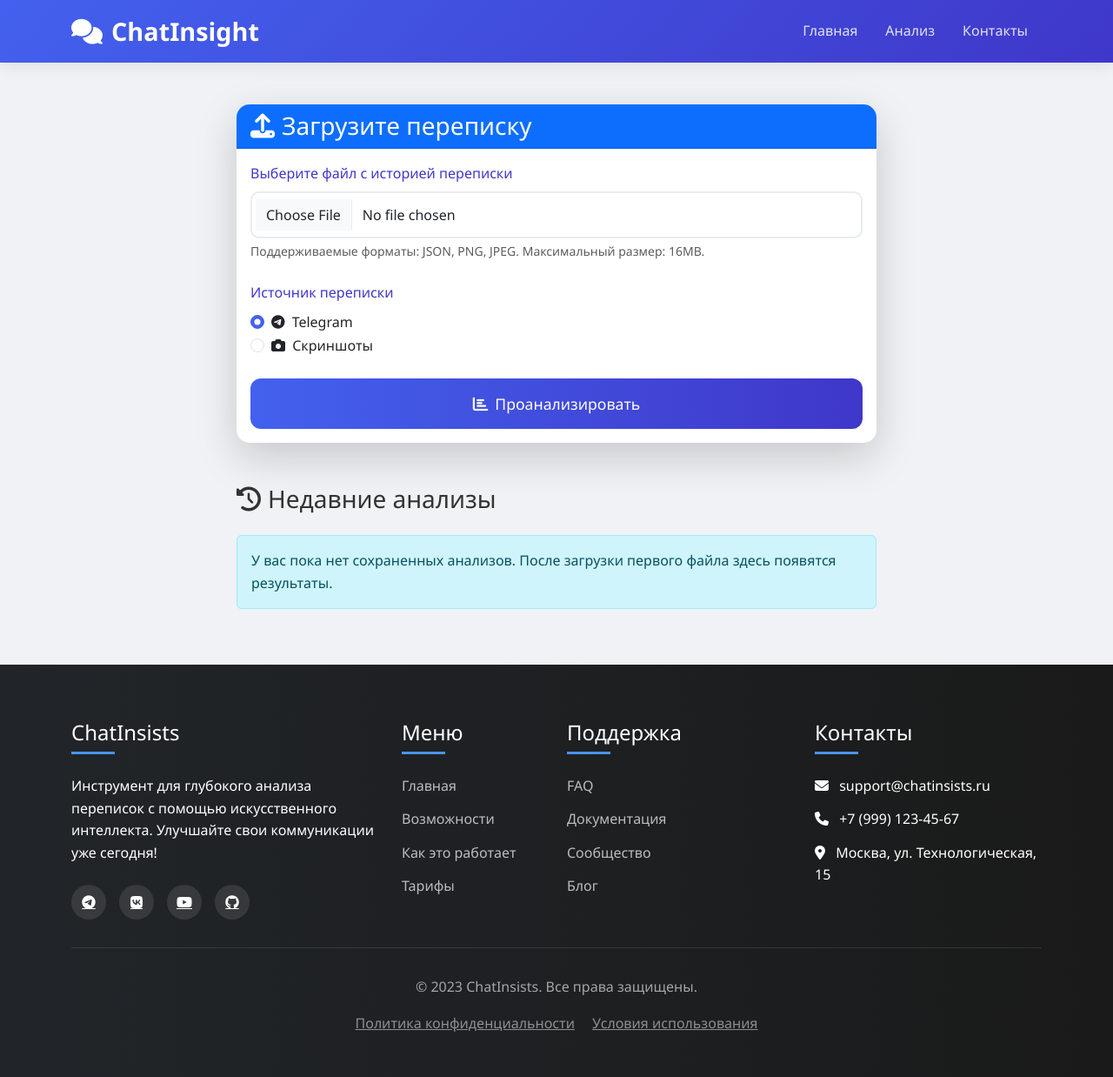
After one commit to mrNikGrig/dating-hacaton, a Flask app: page /chat in a window 1280 px wide. The commit adds this page. Shown: the whole page at 87% size. Run offline with Flask 3, Linux system fonts and the light colour scheme; some libraries are stand-ins or nearby versions.

Commit message:
add frontend

```diff
--- a/frontend/main.py
+++ b/frontend/main.py
@@ -1,10 +1,30 @@
 from flask import Flask, render_template
 
+
 app = Flask(__name__)
+
 
 @app.route('/')
 def index():
     return render_template('index.html')
 
+
+@app.route('/chat')
+def chat_page():
+    """Страница для загрузки и анализа чатов"""
+    return render_template('chat.html')
+
+
+# @app.route('/', methods=['GET', 'POST'])
+# def index():
+#     # if request.method == 'POST':
+#     #     # ... существующая логика обработки файла ...
+#     #     return render_template('index.html',
+#     #                          analysis=analysis_results,
+#     #                          filename=unique_filename)
+
+#     return render_template('index.html')
+
+
 if __name__ == '__main__':
     app.run(debug=True)
--- a/frontend/static/css/style.css
+++ b/frontend/static/css/style.css
@@ -258,3 +258,50 @@ body {
         font-size: 2rem;
     }
 }
+
+/* Страница анализа */
+.chat-upload .card {
+    border-radius: 15px;
+    border: none;
+}
+
+.chat-upload .card-header {
+    border-radius: 15px 15px 0 0 !important;
+    font-size: 1.3rem;
+}
+
+.chat-upload .form-label {
+    font-weight: 500;
+    color: var(--secondary);
+}
+
+.chat-upload .form-control {
+    padding: 0.8rem 1rem;
+    border: 2px solid var(--light-gray);
+    border-radius: 10px;
+    transition: var(--transition);
+}
+
+.chat-upload .form-control:focus {
+    border-color: var(--accent);
+    box-shadow: 0 0 0 0.25rem rgba(67, 97, 238, 0.25);
+}
+
+.chat-upload .form-check-input:checked {
+    background-color: var(--primary);
+    border-color: var(--primary);
+}
+
+.chat-upload .btn-primary {
+    background: linear-gradient(to right, var(--primary), var(--secondary));
+    border: none;
+    padding: 1rem;
+    font-size: 1.1rem;
+    border-radius: 12px;
+    transition: var(--transition);
+}
+
+.chat-upload .btn-primary:hover {
+    transform: translateY(-3px);
+    box-shadow: 0 7px 20px rgba(67, 97, 238, 0.4);
+}
--- /dev/null
+++ b/frontend/templates/chat.html
@@ -0,0 +1,149 @@
+<!DOCTYPE html>
+<html lang="ru">
+<head>
+    <meta charset="UTF-8">
+    <meta name="viewport" content="width=device-width, initial-scale=1.0">
+    <title>Анализ переписки | ChatInsight</title>
+    <link href="https://cdn.jsdelivr.net/npm/bootstrap@5.3.0/dist/css/bootstrap.min.css" rel="stylesheet">
+    <link rel="stylesheet" href="https://cdnjs.cloudflare.com/ajax/libs/font-awesome/6.4.0/css/all.min.css">
+    <link rel="stylesheet" href="{{ url_for('static', filename='css/style.css') }}">
+</head>
+<body>
+    <!-- Навигационная панель -->
+    <nav class="navbar navbar-expand-lg navbar-dark sticky-top">
+        <div class="container">
+            <a class="navbar-brand" href="/">
+                <i class="fas fa-comments"></i>ChatInsight
+            </a>
+            <button class="navbar-toggler" type="button" data-bs-toggle="collapse" data-bs-target="#navbarNav">
+                <span class="navbar-toggler-icon"></span>
+            </button>
+            <div class="collapse navbar-collapse" id="navbarNav">
+                <ul class="navbar-nav ms-auto">
+                    <li class="nav-item">
+                        <a class="nav-link" href="/">Главная</a>
+                    </li>
+                    <li class="nav-item">
+                        <a class="nav-link active" href="/chat">Анализ</a>
+                    </li>
+                    <li class="nav-item">
+                        <a class="nav-link" href="#contact">Контакты</a>
+                    </li>
+                </ul>
+            </div>
+        </div>
+    </nav>
+
+    <!-- Основной контент -->
+    <section class="chat-upload py-5">
+        <div class="container">
+            <div class="row justify-content-center">
+                <div class="col-lg-8">
+                    <div class="card shadow-lg">
+                        <div class="card-header bg-primary text-white">
+                            <h3 class="mb-0"><i class="fas fa-upload me-2"></i>Загрузите переписку</h3>
+                        </div>
+                        <div class="card-body">
+                            <form action="/" method="POST" enctype="multipart/form-data">
+                                <div class="mb-4">
+                                    <label for="chatFile" class="form-label">Выберите файл с историей переписки</label>
+                                    <input class="form-control" type="file" id="chatFile" name="file" accept=".txt,.csv,.json" required>
+                                    <div class="form-text">
+                                        Поддерживаемые форматы: JSON, PNG, JPEG. Максимальный размер: 16MB.
+                                    </div>
+                                </div>
+
+                                <div class="mb-4">
+                                    <label class="form-label">Источник переписки</label>
+                                    <div class="form-check">
+                                        <input class="form-check-input" type="radio" name="source" id="telegram" value="telegram" checked>
+                                        <label class="form-check-label" for="telegram">
+                                            <i class="fab fa-telegram me-1"></i> Telegram
+                                        </label>
+                                    </div>
+                                    <div class="form-check">
+                                        <input class="form-check-input" type="radio" name="source" id="screenshot" value="screenshot">
+                                        <label class="form-check-label" for="screenshot">
+                                            <i class="fas fa-camera me-1"></i> Скриншоты
+                                        </label>
+                                    </div>
+                                </div>
+
+                                <div class="d-grid">
+                                    <button type="submit" class="btn btn-primary btn-lg">
+                                        <i class="fas fa-chart-bar me-2"></i>Проанализировать
+                                    </button>
+                                </div>
+                            </form>
+                        </div>
+                    </div>
+
+                    <div class="mt-5">
+                        <h3 class="mb-4"><i class="fas fa-history me-2"></i>Недавние анализы</h3>
+                        <div class="alert alert-info">
+                            У вас пока нет сохраненных анализов. После загрузки первого файла здесь появятся результаты.
+                        </div>
+                    </div>
+                </div>
+            </div>
+        </div>
+    </section>
+
+    <!-- Футер -->
+    <footer id="contact" class="footer">
+        <div class="container">
+            <div class="row">
+                <div class="col-lg-4 mb-4 mb-lg-0">
+                    <h3 class="footer-title">ChatInsists</h3>
+                    <p>Инструмент для глубокого анализа переписок с помощью искусственного интеллекта. Улучшайте свои коммуникации уже сегодня!</p>
+                    <div class="social-links">
+                        <a href="#"><i class="fab fa-telegram"></i></a>
+                        <a href="#"><i class="fab fa-vk"></i></a>
+                        <a href="#"><i class="fab fa-youtube"></i></a>
+                        <a href="#"><i class="fab fa-github"></i></a>
+                    </div>
+                </div>
+                <div class="col-lg-2 col-md-4 mb-4 mb-md-0">
+                    <h3 class="footer-title">Меню</h3>
+                    <ul class="footer-links">
+                        <li><a href="#">Главная</a></li>
+                        <li><a href="#features">Возможности</a></li>
+                        <li><a href="#how-it-works">Как это работает</a></li>
+                        <li><a href="#">Тарифы</a></li>
+                    </ul>
+                </div>
+                <div class="col-lg-3 col-md-4 mb-4 mb-md-0">
+                    <h3 class="footer-title">Поддержка</h3>
+                    <ul class="footer-links">
+                        <li><a href="#">FAQ</a></li>
+                        <li><a href="#">Документация</a></li>
+                        <li><a href="#">Сообщество</a></li>
+                        <li><a href="#">Блог</a></li>
+                    </ul>
+                </div>
+                <div class="col-lg-3 col-md-4">
+                    <h3 class="footer-title">Контакты</h3>
+                    <ul class="footer-links">
+                        <li><i class="fas fa-envelope me-2"></i> support@chatinsists.ru</li>
+                        <li><i class="fas fa-phone me-2"></i> +7 (999) 123-45-67</li>
+                        <li><i class="fas fa-map-marker-alt me-2"></i> Москва, ул. Технологическая, 15</li>
+                    </ul>
+                </div>
+            </div>
+            <div class="row">
+                <div class="col-12">
+                    <div class="copyright">
+                        <p>© 2023 ChatInsists. Все права защищены.</p>
+                        <p>
+                            <a href="#" class="text-white-50 me-3">Политика конфиденциальности</a>
+                            <a href="#" class="text-white-50">Условия использования</a>
+                        </p>
+                    </div>
+                </div>
+            </div>
+        </div>
+    </footer>
+
+    <script src="https://cdn.jsdelivr.net/npm/bootstrap@5.3.0/dist/js/bootstrap.bundle.min.js"></script>
+</body>
+</html>
```
Also changed, not shown: frontend/templates/index.html (+7 -7 lines).
